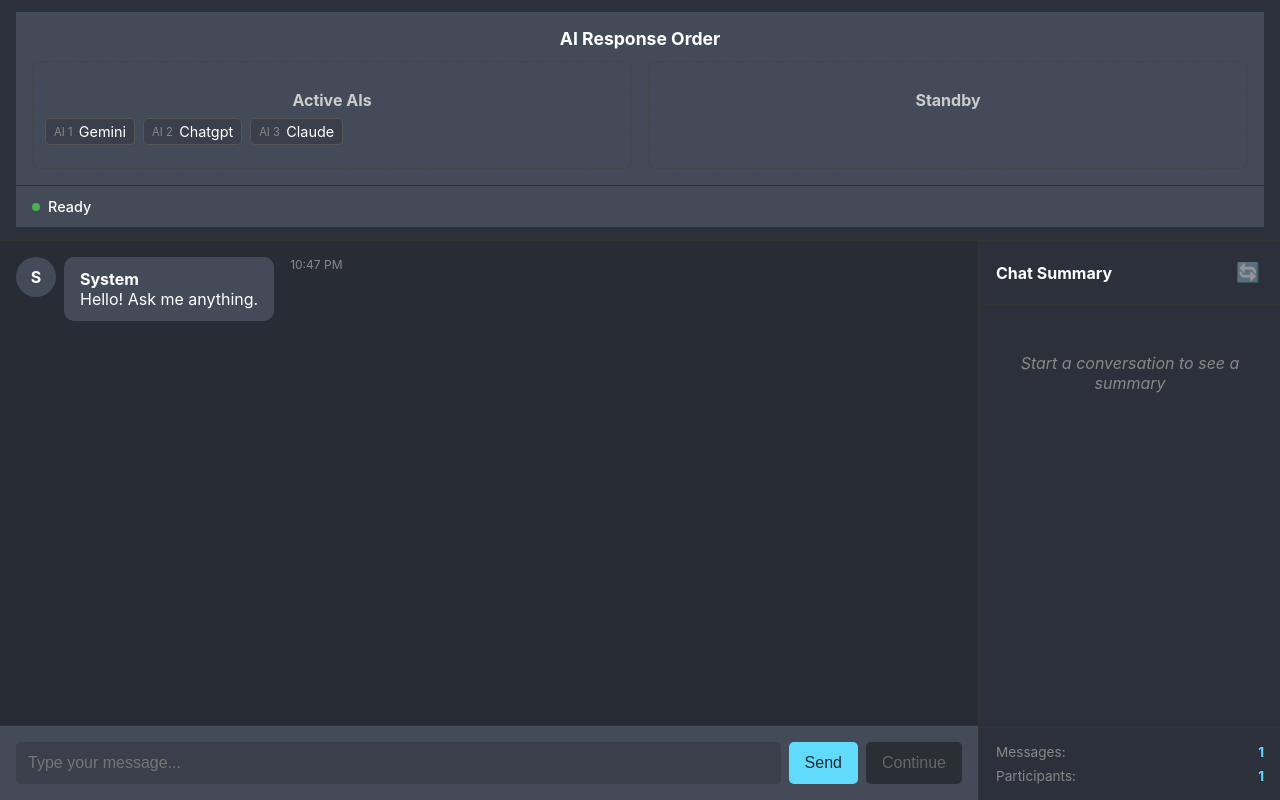
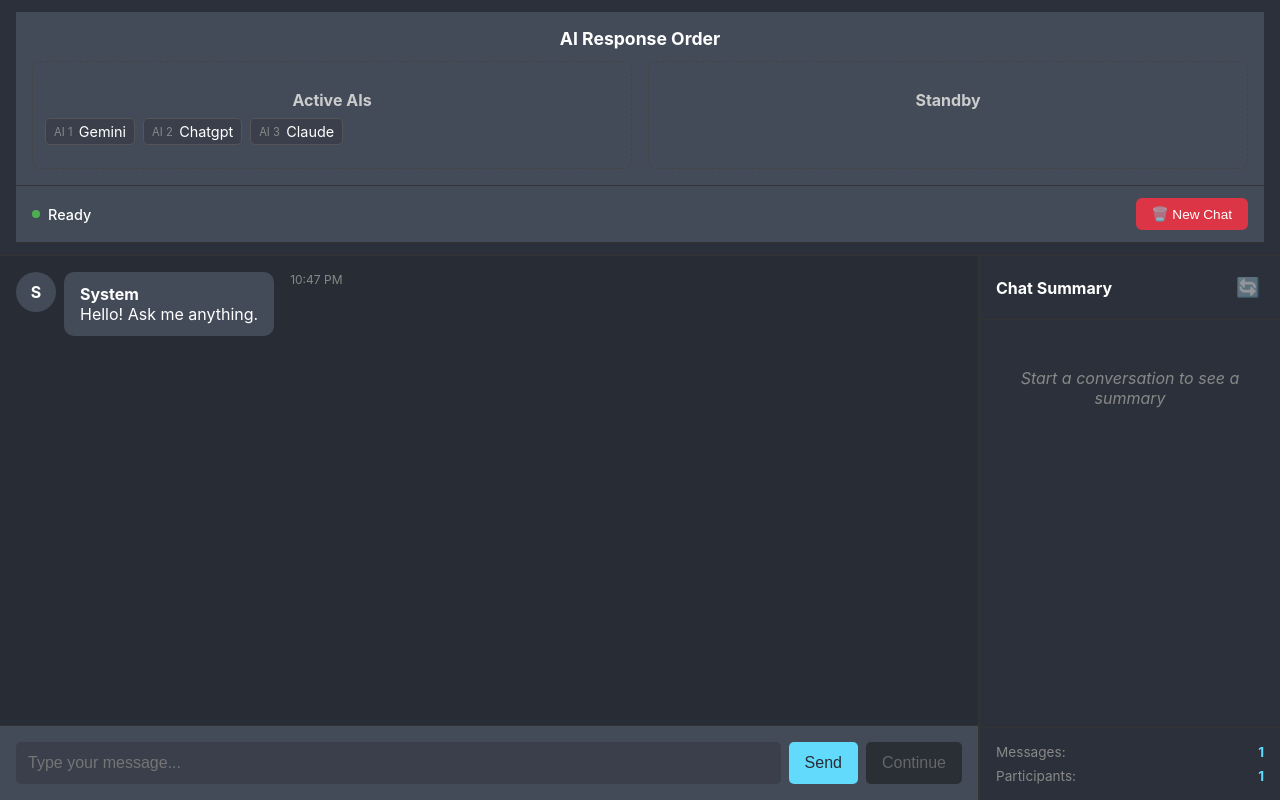
Before and after one commit to codingcorgis/multi-ai-chat, a React (Create React App) app: page / in a window 1280 px wide. Built offline with nearby package versions, Linux system fonts and the light colour scheme; the HTML template or start-up script is replaced by a standard one.

Commit message:
Add clear chat functionality with confirmation dialog

```diff
--- a/src/components/ChatWindow.js
+++ b/src/components/ChatWindow.js
@@ -129,6 +129,23 @@ const ChatWindow = () => {
     setModelOrder(newOrder);
   };
 
+  const handleClearChat = () => {
+    const hasConversation = messages.length > 1;
+
+    if (hasConversation) {
+      const confirmed = window.confirm('Are you sure you want to clear the chat? This will start a fresh conversation and cannot be undone.');
+      if (!confirmed) {
+        return;
+      }
+    }
+
+    setMessages([
+      { text: 'Hello! Ask me anything.', sender: 'System', timestamp: new Date() },
+    ]);
+    setStatus('Ready');
+    setIsProcessing(false);
+  };
+
   return (
     <div className="chat-window">
       {/* Fixed Header */}
@@ -146,6 +163,14 @@ const ChatWindow = () => {
             <span className={`status-dot ${isProcessing ? 'processing' : 'ready'}`}></span>
             <span className="status-text">{status}</span>
           </div>
+          <button
+            className="clear-chat-btn"
+            onClick={handleClearChat}
+            disabled={isProcessing}
+            title="Clear chat and start fresh"
+          >
+            🗑️ {messages.length > 1 ? 'Clear Chat' : 'New Chat'}
+          </button>
         </div>
       </div>
 
--- a/src/index.css
+++ b/src/index.css
@@ -480,3 +480,30 @@ code {
   font-weight: bold;
   font-size: 0.85rem;
 }
+
+.clear-chat-btn {
+  background-color: #dc3545;
+  color: white;
+  border: none;
+  padding: 0.5rem 1rem;
+  border-radius: 6px;
+  cursor: pointer;
+  font-size: 0.85rem;
+  transition: background-color 0.2s ease;
+  display: flex;
+  align-items: center;
+  gap: 0.25rem;
+}
+
+.clear-chat-btn:hover:not(:disabled) {
+  background-color: #c82333;
+}
+
+.clear-chat-btn:disabled {
+  opacity: 0.5;
+  cursor: not-allowed;
+}
+
+.clear-chat-btn:disabled:hover {
+  background-color: #dc3545;
+}
```
